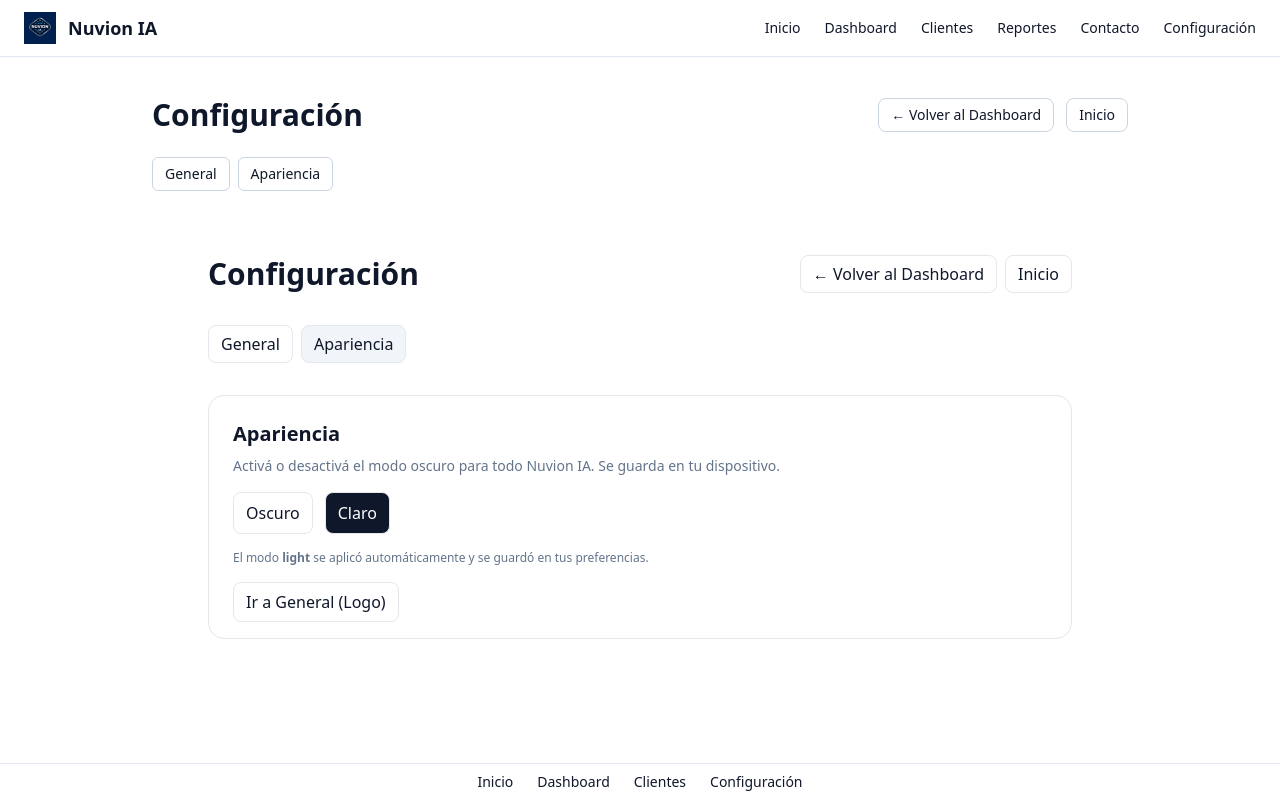
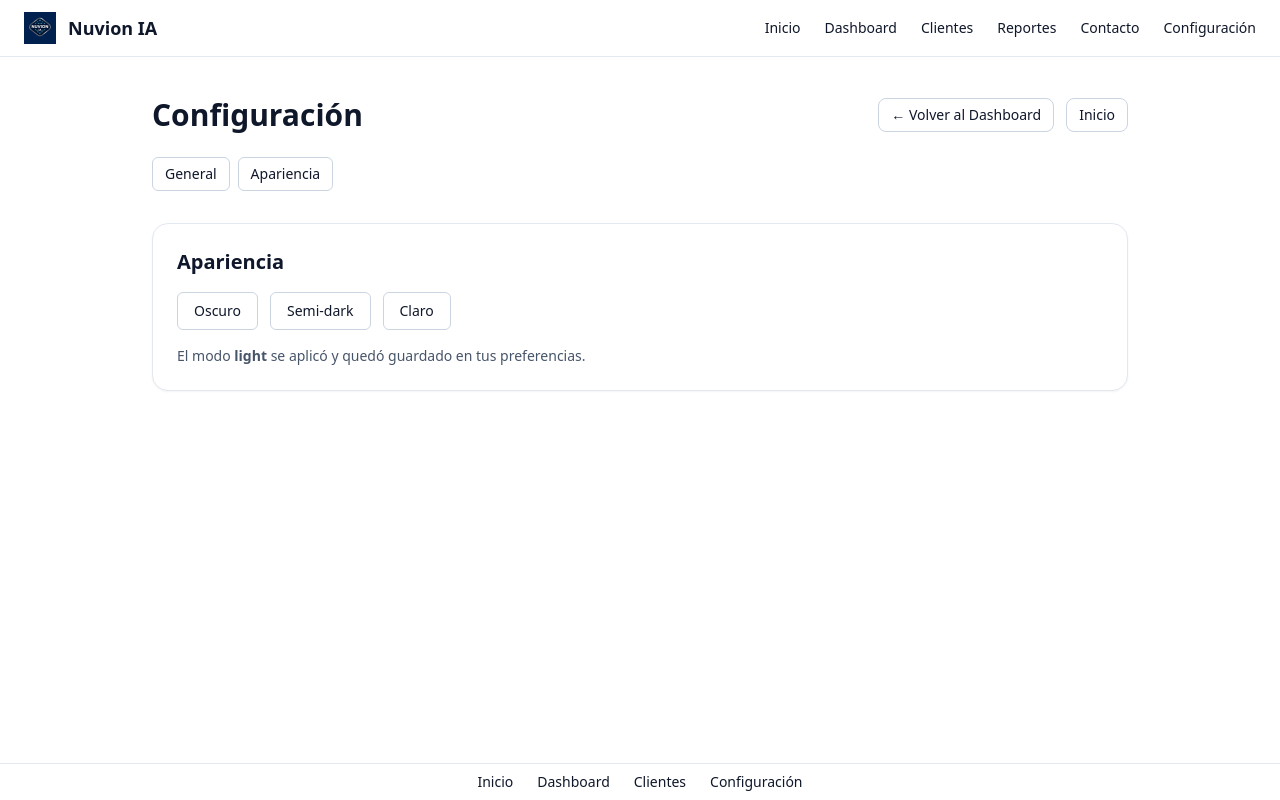
Before and after one commit to ianuvion/nuvion-ia, a Next.js app: page /configuracion/apariencia in a window 1280 px wide. Built offline with nearby package versions, Linux system fonts and the light colour scheme.

Commit message:
Update page.tsx

```diff
--- a/app/configuracion/apariencia/page.tsx
+++ b/app/configuracion/apariencia/page.tsx
@@ -1,70 +1,82 @@
+// app/configuracion/apariencia/page.tsx
 "use client";
 
-import Link from "next/link";
-import { useTheme } from "@/app/providers/ThemeProvider";
+import { useEffect, useState } from "react";
+
+type ThemeMode = "light" | "dark" | "semi";
 
 export default function AparienciaPage() {
-  const { theme, setTheme } = useTheme();
+  const [mode, setMode] = useState<ThemeMode>("light");
+
+  useEffect(() => {
+    const saved =
+      (typeof window !== "undefined" &&
+        (localStorage.getItem("nuvion-theme") as ThemeMode)) || "light";
+    applyTheme(saved);
+  }, []);
+
+  function applyTheme(next: ThemeMode) {
+    setMode(next);
+    if (typeof document !== "undefined") {
+      const html = document.documentElement;
+      // limpiamos estados previos
+      html.classList.remove("dark");
+      html.removeAttribute("data-theme");
+
+      if (next === "dark") {
+        html.classList.add("dark");
+      } else if (next === "semi") {
+        html.setAttribute("data-theme", "semi");
+      }
+    }
+    localStorage.setItem("nuvion-theme", next);
+  }
 
   return (
-    <main className="mx-auto max-w-4xl px-4 py-8 space-y-8">
-      <div className="flex items-center justify-between">
-        <h1 className="text-3xl font-semibold">Configuración</h1>
-        <div className="flex gap-2">
-          <Link href="/dashboard" className="rounded-lg border px-3 py-1.5 hover:bg-slate-50 dark:hover:bg-slate-900">
-            ← Volver al Dashboard
-          </Link>
-          <Link href="/" className="rounded-lg border px-3 py-1.5 hover:bg-slate-50 dark:hover:bg-slate-900">Inicio</Link>
-        </div>
-      </div>
+    <div className="space-y-8">
+      <section className="rounded-2xl border border-slate-200 bg-white p-6 shadow-sm dark:border-slate-800 dark:bg-slate-950">
+        <h2 className="mb-4 text-xl font-semibold">Apariencia</h2>
 
-      {/* Tabs */}
-      <div className="flex gap-2">
-        <Link href="/configuracion" className="rounded-lg border px-3 py-1.5 hover:bg-slate-50 dark:hover:bg-slate-900">
-          General
-        </Link>
-        <span className="rounded-lg border bg-slate-100 px-3 py-1.5 dark:bg-slate-800">Apariencia</span>
-      </div>
-
-      <section className="rounded-2xl border p-6">
-        <h2 className="text-xl font-semibold mb-2">Apariencia</h2>
-        <p className="text-sm text-slate-500 mb-4">
-          Activá o desactivá el modo oscuro para todo Nuvion IA. Se guarda en tu dispositivo.
-        </p>
-
-        <div className="flex flex-wrap items-center gap-3">
+        <div className="flex gap-3">
           <button
-            onClick={() => setTheme("dark")}
-            className={`rounded-lg px-3 py-2 border hover:opacity-90 ${
-              theme === "dark" ? "bg-slate-900 text-white dark:bg-white dark:text-slate-900" : ""
+            onClick={() => applyTheme("dark")}
+            className={`rounded-md px-4 py-2 text-sm border ${
+              mode === "dark"
+                ? "bg-slate-900 text-white border-slate-700"
+                : "border-slate-300 hover:bg-slate-50 dark:border-slate-700 dark:hover:bg-slate-900"
             }`}
           >
             Oscuro
           </button>
 
-        <button
-            onClick={() => setTheme("light")}
-            className={`rounded-lg px-3 py-2 border hover:opacity-90 ${
-              theme === "light" ? "bg-slate-900 text-white dark:bg-white dark:text-slate-900" : ""
+          <button
+            onClick={() => applyTheme("semi")}
+            className={`rounded-md px-4 py-2 text-sm border ${
+              mode === "semi"
+                ? "bg-slate-800 text-white border-slate-700"
+                : "border-slate-300 hover:bg-slate-50 dark:border-slate-700 dark:hover:bg-slate-900"
+            }`}
+          >
+            Semi-dark
+          </button>
+
+          <button
+            onClick={() => applyTheme("light")}
+            className={`rounded-md px-4 py-2 text-sm border ${
+              mode === "light"
+                ? "bg-white text-slate-900 border-slate-300"
+                : "border-slate-300 hover:bg-slate-50 dark:border-slate-700 dark:hover:bg-slate-900"
             }`}
           >
             Claro
           </button>
         </div>
 
-        <p className="mt-4 text-xs text-slate-500">
-          El modo <b>{theme}</b> se aplicó automáticamente y se guardó en tus preferencias.
+        <p className="mt-4 text-sm text-slate-600 dark:text-slate-400">
+          El modo <strong>{mode}</strong> se aplicó y quedó guardado en tus
+          preferencias.
         </p>
-
-        <div className="mt-6">
-          <Link
-            href="/configuracion"
-            className="rounded-lg border px-3 py-2 hover:bg-slate-50 dark:hover:bg-slate-900"
-          >
-            Ir a General (Logo)
-          </Link>
-        </div>
       </section>
-    </main>
+    </div>
   );
 }
```
